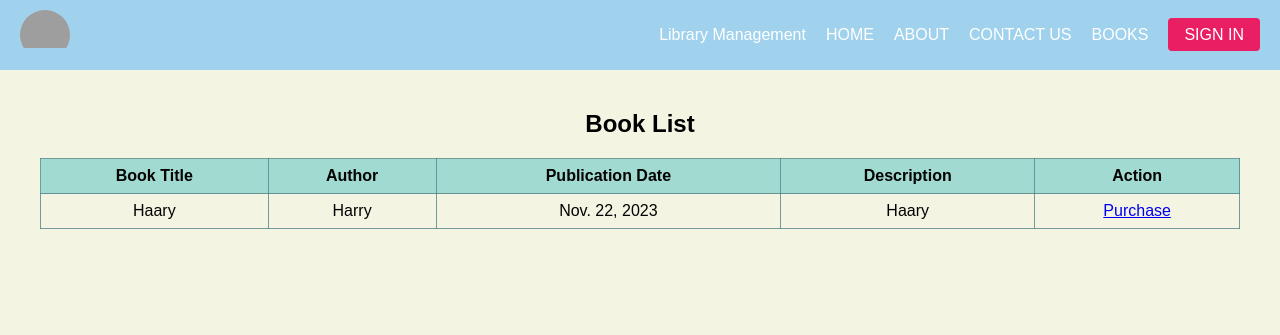
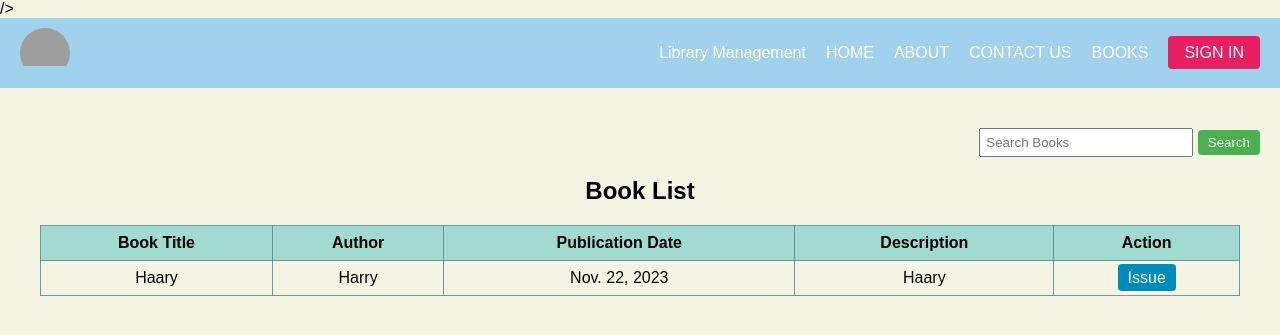
Before and after one commit to ALKAR26/Library-managment, a Django app: page /book_list in a window 1280 px wide. Shown: the top 335 px of the page. Run offline with Django 4.2, Linux system fonts and the light colour scheme; data comes from the database, SQL or seed files in the repository; grey boxes are pictures that could not be loaded.

Commit message:
Add files via upload

```diff
--- a/Backend/templates/base.html
+++ b/Backend/templates/base.html
@@ -19,9 +19,10 @@
         <div class="circle">
             <img src="https://as1.ftcdn.net/v2/jpg/05/54/53/20/1000_F_554532058_gphgdXLTqxzLMvYrkPvvTZath4Nx77rG.jpg" alt="Hotel logo">
         </div>
+
         <ul class="navbar-list">
             <li class="navbar-item"><a href="/">Library Management</a></li>
-            <li class="navbar-item"><a href="/">HOME</a></li>
+            <li class="navbar-item"><a href="/home">HOME</a></li>
             <li class="navbar-item"><a href="/about">ABOUT</a></li>
             <li class="navbar-item"><a href="/contact">CONTACT US</a></li>
 
--- a/Backend/templates/book_list.html
+++ b/Backend/templates/book_list.html
@@ -1,27 +1,71 @@
 {% extends "base.html" %}
 {% load static %}
+
 {% block title %}
 Book List
 {% endblock title %}
 
 {% block stylesheet %}
-href="{% static 'css/books.css' %}"
+<link rel="stylesheet" type="text/css" href="{% static 'css/books.css' %}">
+<style>
+    /* Add your custom CSS styles here */
+    #search-form {
+        text-align: right;
+        margin-bottom: 10px;
+    }
+
+    #search-input {
+        padding: 5px;
+        width: 200px;
+    }
+
+    #search-button {
+        padding: 5px 10px;
+        background-color: #4CAF50; /* Green */
+        color: white;
+        border: none;
+        border-radius: 4px;
+        cursor: pointer;
+    }
+
+    #search-button:hover {
+        background-color: #45a049;
+    }
+
+    #issue-button {
+        padding: 5px 10px;
+        background-color: #008CBA; /* Blue */
+        color: white;
+        border: none;
+        border-radius: 4px;
+        cursor: pointer;
+        text-decoration: none;
+    }
+
+    #issue-button:hover {
+        background-color: #006080;
+    }
+</style>
 {% endblock stylesheet %}
 
-
-
 {% block body %}
-
 <div class="container">
-
     <div id="container">
         <div id="user-details">
             <!-- User details go here -->
         </div>
 
+        <!-- Search Form -->
+        <div id="search-form">
+            <form id="search-form" method="GET" action="{% url 'search_books' %}">
+                <input type="text" name="q" id="search-input" placeholder="Search Books">
+                <button type="submit" id="search-button">Search</button>
+            </form>
+        </div>
+
         <div id="borrowed-books">
             <h2>Book List</h2>
-            <table>
+            <table id="book-table">
                 <thead>
                     <tr>
                         <th>Book Title</th>
@@ -31,20 +75,75 @@
                         <th>Action</th>
                     </tr>
                 </thead>
-            <tbody>
+                <tbody id="book-table-body">
                     {% for book in books %}
                     <tr>
                         <td>{{ book.title }}</td>
                         <td>{{ book.author }}</td>
                         <td>{{ book.publication_date }}</td>
                         <td>{{ book.description }}</td>
-                    <td><a href="/">Purchase</a></td>
+                        <td><a href="#" id="issue-button" data-book-id="{{ book.id }}">Issue</a></td>
                     </tr>
                     {% endfor %}
                 </tbody>
             </table>
         </div>
     </div>
+</div>
 
-</div>
+<script src="https://code.jquery.com/jquery-3.6.4.min.js"></script>
+<script>
+    $(document).ready(function () {
+        $('#search-form').submit(function (e) {
+            e.preventDefault();
+            var query = $('#search-input').val();
+            $.ajax({
+                url: '{% url "search_books" %}',
+                data: { 'q': query },
+                dataType: 'json',
+                success: function (data) {
+                    updateTable(data.books);
+                }
+            });
+        });
+
+        // Add a click event handler for the "Issue" button
+        $('#book-table-body').on('click', '#issue-button', function (e) {
+            e.preventDefault();
+            var bookId = $(this).attr('data-book-id');
+            issueBook(bookId);
+        });
+
+        function issueBook(bookId) {
+            $.ajax({
+                url: '{% url "issue_book" 0 %}'.replace('0', bookId),
+                method: 'POST',
+                dataType: 'json',
+                success: function (data) {
+                    // Handle success if needed
+                    console.log('Book issued successfully');
+                },
+                error: function (error) {
+                    // Handle error if needed
+                    console.error('Error issuing book:', error);
+                }
+            });
+        }
+
+        function updateTable(books) {
+            var tableBody = $('#book-table-body');
+            tableBody.empty();
+
+            for (var i = 0; i < books.length; i++) {
+                var row = $('<tr>');
+                row.append($('<td>').text(books[i].title));
+                row.append($('<td>').text(books[i].author));
+                row.append($('<td>').text(books[i].publication_date));
+                row.append($('<td>').text(books[i].description));
+                row.append($('<td>').html('<a href="#" id="issue-button" data-book-id="' + books[i].id + '">Issue</a>'));
+                tableBody.append(row);
+            }
+        }
+    });
+</script>
 {% endblock body %}
```
Also changed, not shown: Backend/templates/home.html (+16 -0 lines). Lines whose indentation alone changed are shown as unchanged.
